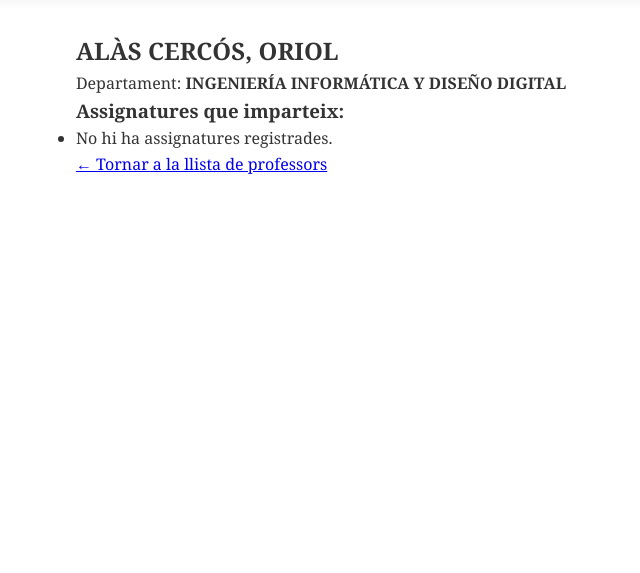
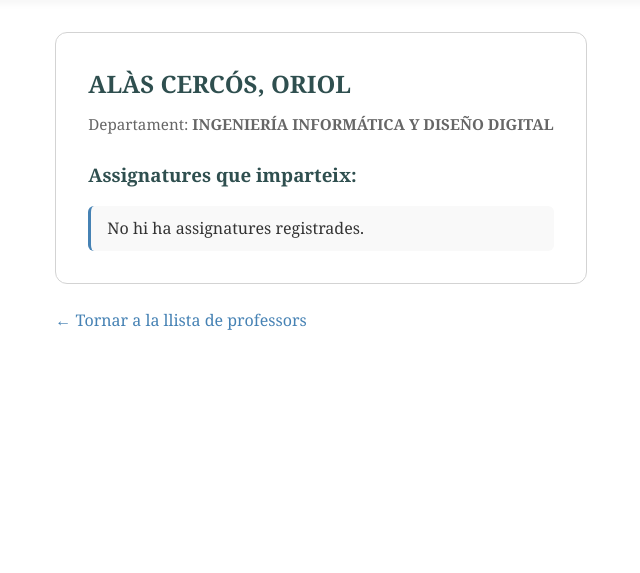
Before and after one commit to perejoan2005223-spec/web_project_123, a Django app: page /profesores/1/ in a window 1280 px wide. Shown: the part 71-644 px from the top of the page, without its empty margins (319-959 px from the left). Run offline with Django 5.2, Linux system fonts and the light colour scheme; data comes from the database, SQL or seed files in the repository; some libraries are stand-ins or nearby versions.

Commit message:
styling for searchbox and teachers

```diff
--- a/blog/static/blog/style.css
+++ b/blog/static/blog/style.css
@@ -253,3 +253,111 @@ footer {
     margin-bottom: 1rem;
     color: var(--color-heading);
 }
+
+/* Cerca de professors */
+
+.search-box {
+    display: flex;
+    align-items: center;
+    gap: 1rem;
+    margin-bottom: 2rem;
+    background: #f9f9f9;
+    border: 1px solid var(--color-footer-border);
+    border-radius: 8px;
+    padding: 1rem 1.5rem;
+}
+
+.search-box label {
+    font-weight: bold;
+    color: var(--color-heading);
+    white-space: nowrap;
+}
+
+.search-box input {
+    flex: 1;
+    padding: 0.6rem 1rem;
+    border: 1px solid #ccc;
+    border-radius: 6px;
+    font-family: inherit;
+    font-size: 1rem;
+}
+
+/* Llista de professors */
+
+.professor-list {
+    list-style: none;
+    display: grid;
+    grid-template-columns: repeat(auto-fill, minmax(280px, 1fr));
+    gap: 1rem;
+    padding: 0;
+}
+
+.professor-list li a {
+    display: block;
+    padding: 1rem 1.5rem;
+    background: white;
+    border: 1px solid var(--color-footer-border);
+    border-radius: 8px;
+    text-decoration: none;
+    color: var(--color-heading);
+    font-weight: 500;
+    transition: box-shadow 0.2s, transform 0.2s;
+}
+
+.professor-list li a:hover {
+    box-shadow: 0 4px 12px rgba(0,0,0,0.1);
+    transform: translateY(-2px);
+}
+
+/* Detall del professor */
+
+article {
+    background: white;
+    border: 1px solid var(--color-footer-border);
+    border-radius: 12px;
+    padding: 2rem;
+}
+
+article h1 {
+    color: var(--color-heading);
+    margin-bottom: 0.5rem;
+}
+
+article .post-meta {
+    color: #666;
+    margin-bottom: 1.5rem;
+    font-size: 0.95rem;
+}
+
+article .post-body h3 {
+    color: var(--color-heading);
+    margin-bottom: 1rem;
+}
+
+article .post-body ul {
+    list-style: none;
+    padding: 0;
+    display: flex;
+    flex-direction: column;
+    gap: 0.5rem;
+}
+
+article .post-body ul li {
+    padding: 0.6rem 1rem;
+    background: #f9f9f9;
+    border-radius: 6px;
+    border-left: 3px solid var(--color-btn-primary);
+}
+
+.back-link {
+    margin-top: 1.5rem;
+}
+
+.back-link a {
+    color: var(--color-btn-primary);
+    text-decoration: none;
+}
+
+.back-link a:hover {
+    text-decoration: underline;
+}
```
